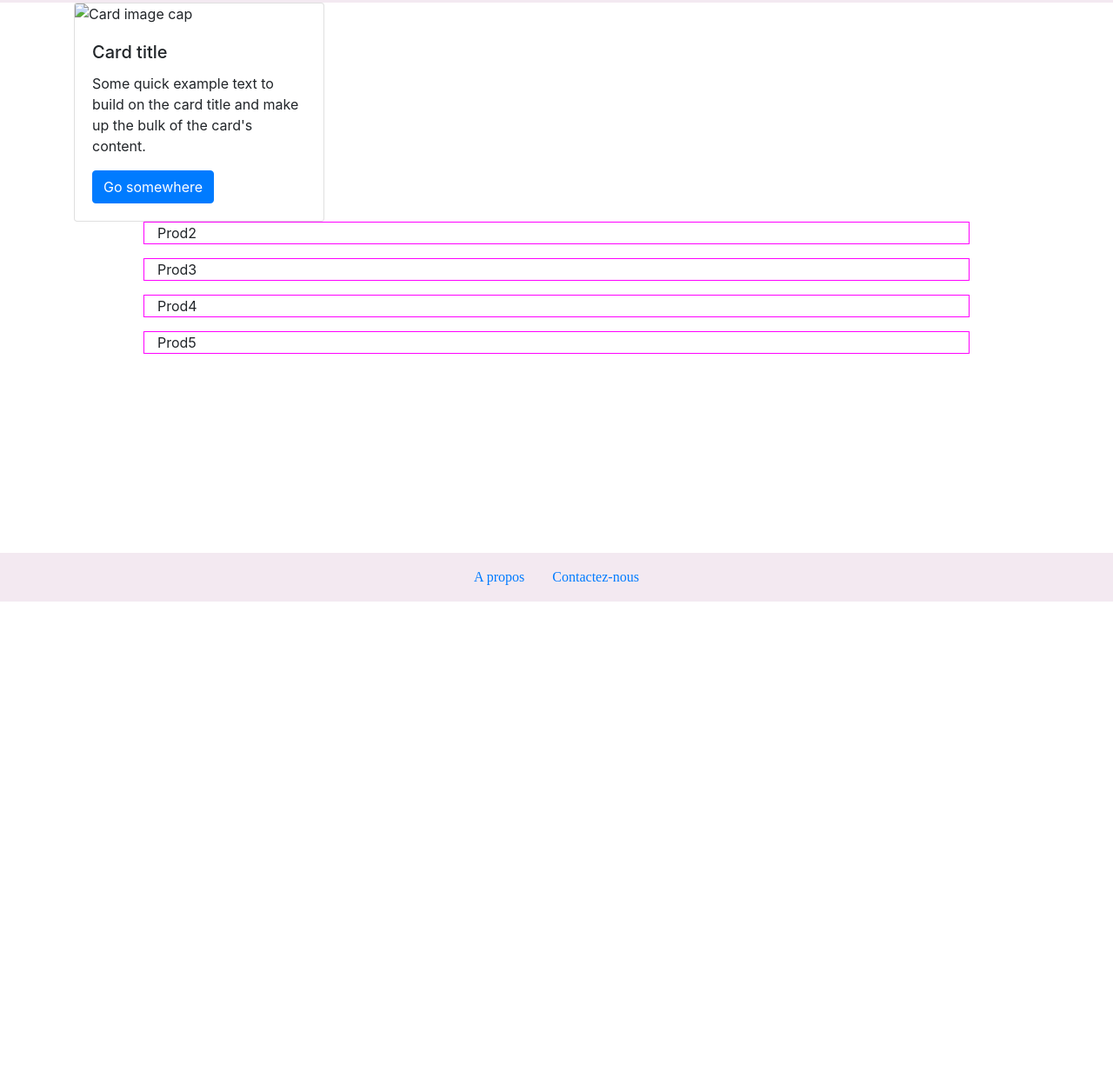
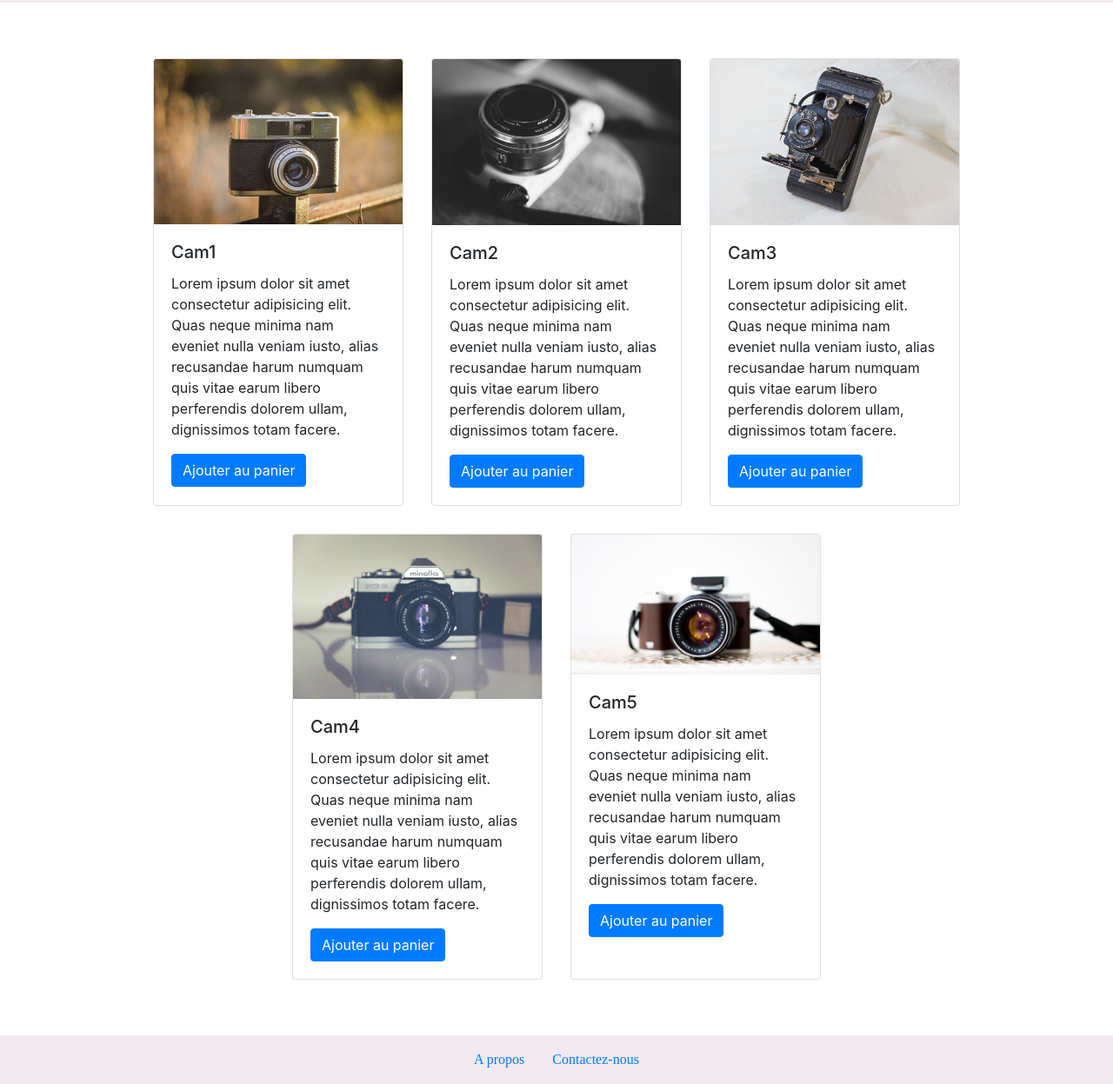
Before and after one commit to fullak/Orinoco, a website: page index.html in a window 1280 px wide. Shown: the part 108-1355 px from the top of the page at 87% size. Before the commit the page ends 800 px from the top, so only its background shows below. Drawn offline with nearby package versions, Linux system fonts and the light colour scheme; a web font is replaced by a local one.

Commit message:
Add main content

```diff
--- a/css/style.css
+++ b/css/style.css
@@ -13,11 +13,10 @@
     font-family: 'Belligerent-Madness';
 }
 
-.fi {
-    border: 1px fuchsia solid;
+.page-header {
+    margin-bottom: 3rem;
 }
 
 .page-footer {
-    position:absolute;
-    bottom:0;
+    margin-top: 3rem;
 }
--- a/index.html
+++ b/index.html
@@ -15,7 +15,7 @@
 
 
 <body>
-    <header class="container-fluid">
+    <header class="container-fluid page-header">
         <nav class="row navbar navbar-light bg-light">
             <a class="navbar-brand" href="#">
                 <img src="/images/logo.png" width="189" height="85" class="d-inline-block align-top"
@@ -28,27 +28,63 @@
             </ul>
         </nav>
     </header>
+
     <main class="container">
+        <div class="row justify-content-center">
+            <div class="card" style="width: 18rem;">
+                <img class="card-img-top" src="/images/vcam_1.jpg" alt="Card image cap">
+                <div class="card-body">
+                    <h5 class="card-title">Cam1</h5>
+                    <p class="card-text">Lorem ipsum dolor sit amet consectetur adipisicing elit. Quas neque minima nam
+                        eveniet nulla veniam iusto, alias recusandae harum numquam quis vitae earum libero perferendis
+                        dolorem ullam, dignissimos totam facere.</p>
+                    <a href="#" class="btn btn-primary">Ajouter au panier</a>
+                </div>
+            </div>
 
             <div class="card" style="width: 18rem;">
-            <img class="card-img-top" src="..." alt="Card image cap">
+                <img class="card-img-top" src="/images/vcam_2.jpg" alt="Card image cap">
                 <div class="card-body">
-              <h5 class="card-title">Card title</h5>
-              <p class="card-text">Some quick example text to build on the card title and make up the bulk of the card's content.</p>
-              <a href="#" class="btn btn-primary">Go somewhere</a>
+                    <h5 class="card-title">Cam2</h5>
+                    <p class="card-text">Lorem ipsum dolor sit amet consectetur adipisicing elit. Quas neque minima nam
+                        eveniet nulla veniam iusto, alias recusandae harum numquam quis vitae earum libero perferendis
+                        dolorem ullam, dignissimos totam facere.</p>
+                    <a href="#" class="btn btn-primary">Ajouter au panier</a>
                 </div>
             </div>
-        <div class="row justify-content-center">
-            <p class="fi col-10">Prod2</p>
+
+            <div class="card" style="width: 18rem;">
+                <img class="card-img-top" src="/images/vcam_3.jpg" alt="Card image cap">
+                <div class="card-body">
+                    <h5 class="card-title">Cam3</h5>
+                    <p class="card-text">Lorem ipsum dolor sit amet consectetur adipisicing elit. Quas neque minima nam
+                        eveniet nulla veniam iusto, alias recusandae harum numquam quis vitae earum libero perferendis
+                        dolorem ullam, dignissimos totam facere.</p>
+                    <a href="#" class="btn btn-primary">Ajouter au panier</a>
                 </div>
-        <div class="row justify-content-center">
-            <p class="fi col-10">Prod3</p>
             </div>
-        <div class="row justify-content-center">
-            <p class="fi col-10">Prod4</p>
+
+            <div class="card" style="width: 18rem;">
+                <img class="card-img-top" src="/images/vcam_4.jpg" alt="Card image cap">
+                <div class="card-body">
+                    <h5 class="card-title">Cam4</h5>
+                    <p class="card-text">Lorem ipsum dolor sit amet consectetur adipisicing elit. Quas neque minima nam
+                        eveniet nulla veniam iusto, alias recusandae harum numquam quis vitae earum libero perferendis
+                        dolorem ullam, dignissimos totam facere.</p>
+                    <a href="#" class="btn btn-primary">Ajouter au panier</a>
                 </div>
-        <div class="row justify-content-center">
-            <p class="fi col-10">Prod5</p>
+            </div>
+
+            <div class="card" style="width: 18rem;">
+                <img class="card-img-top" src="/images/vcam_5.jpg" alt="Card image cap">
+                <div class="card-body">
+                    <h5 class="card-title">Cam5</h5>
+                    <p class="card-text">Lorem ipsum dolor sit amet consectetur adipisicing elit. Quas neque minima nam
+                        eveniet nulla veniam iusto, alias recusandae harum numquam quis vitae earum libero perferendis
+                        dolorem ullam, dignissimos totam facere.</p>
+                    <a href="#" class="btn btn-primary">Ajouter au panier</a>
+                </div>
+            </div>
         </div>
     </main>
 
```
Also changed, not shown: bootstrap-4.5.0/css/bootstrap.css. Lines whose indentation alone changed are shown as unchanged.
